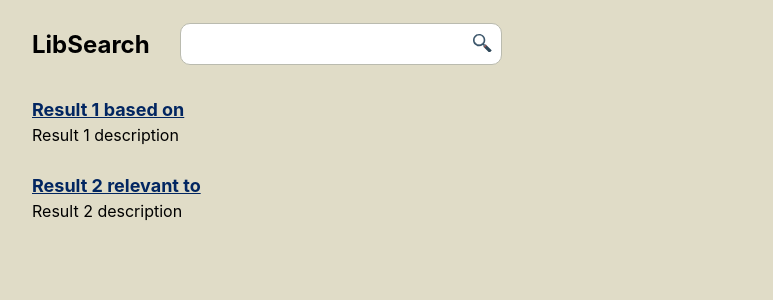
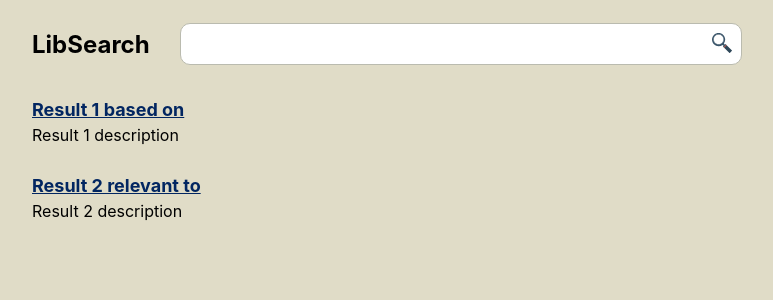
Before and after one commit to TanglingTreats/CSC3010-frontend, a React (Create React App) app: page /search in a window 1280 px wide. Shown: the top 300 px of the page, without its empty margins (32-805 px from the left). Built offline with nearby package versions, Linux system fonts and the light colour scheme.

Commit message:
Add length for search bar.

```diff
--- a/src/ResultsPage/resultsPage.tsx
+++ b/src/ResultsPage/resultsPage.tsx
@@ -45,7 +45,7 @@
     <div className="page">
       <header className="header">
         <h2 onClick={() => returnToHome()} style={{cursor: "pointer"}}>{props.appName}</h2>
-        <SearchBar query={query} sendQuery={sendQuery} autoFocus={false} />
+        <SearchBar query={query} length="medium" sendQuery={sendQuery} autoFocus={false} />
       </header>
       <div className="content">
         {items.map((res) => {
--- a/src/SearchBar/searchBar.css
+++ b/src/SearchBar/searchBar.css
@@ -27,7 +27,14 @@
     background-color: white;
     border: 1px solid var(--shadow-color);
     border-radius: var(--border-radius);
+}
+
+.small {
     width: 20em;
+}
+
+.medium {
+    width: 35em;
 }
 
 .search-bar:hover {
--- a/src/SearchBar/searchBar.tsx
+++ b/src/SearchBar/searchBar.tsx
@@ -6,6 +6,7 @@
 
 interface SearchBarIntf {
   query?: string;
+  length?: string;
   autoFocus?: boolean;
   sendQuery: any;
 }
@@ -16,11 +17,13 @@
 
   const query = props.query || "";
 
+  const length = props.length || "small";
+
   function sendQuery() {
-    props.sendQuery(searchTerm)
+    props.sendQuery(searchTerm);
   }
 
-  return (<div className="search-bar">
+  return (<div className={`search-bar ${length}`}>
     <input id="" key={query} defaultValue={query} size={30} type="search" onChange={(e)=>{setSearchTerm(e.target.value);}} onKeyUp={(e) => {if(e.key === "Enter") sendQuery();}} tabIndex={0} autoFocus={autoFocus}></input>
     <button className="search-button" onClick={() => sendQuery()}><MagnifyingGlass/></button>
   </div>);
```
